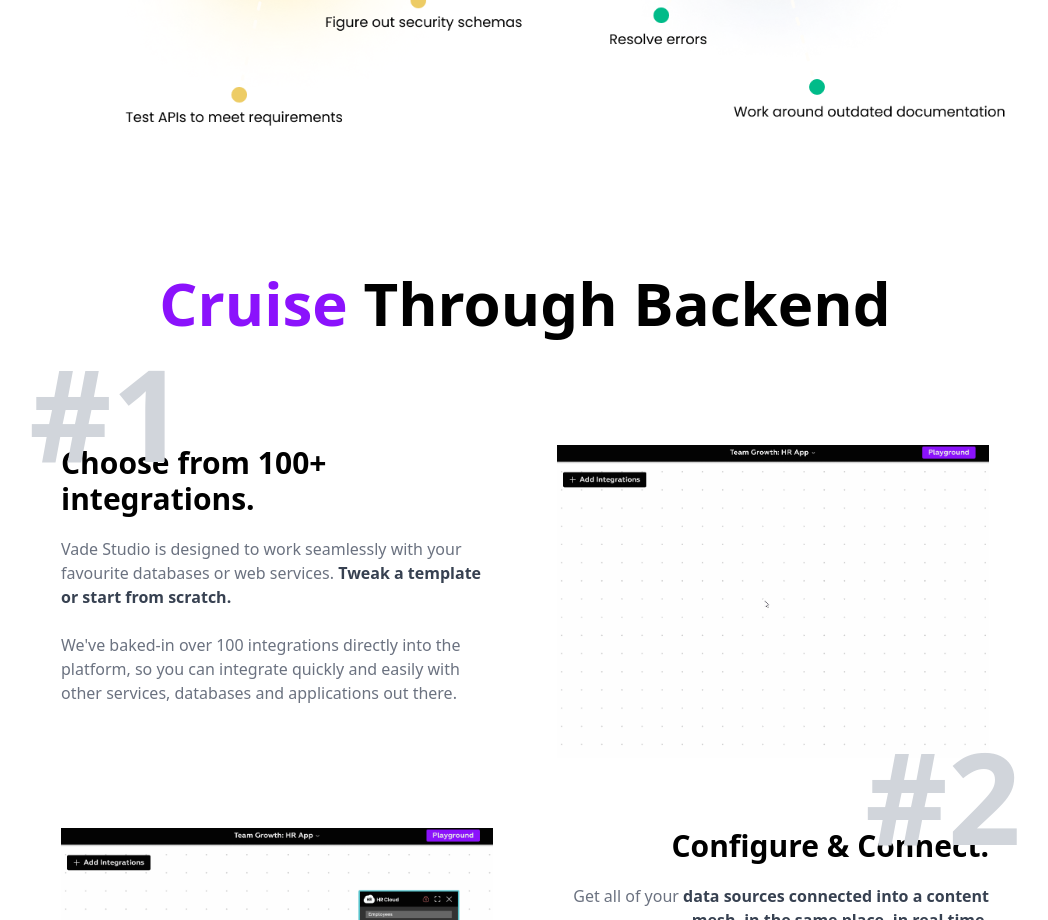
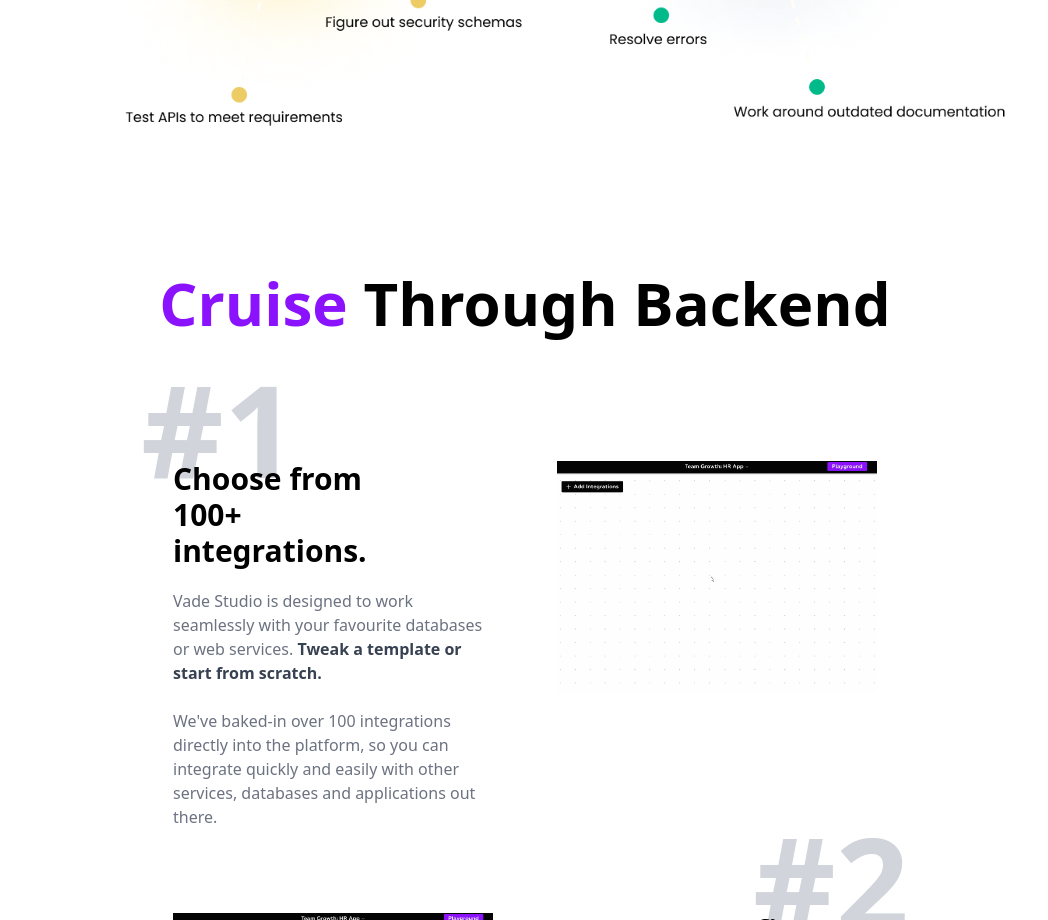
Before and after one commit to heypragyan/vade-landing-page, a Next.js app: page / in a window 1280 px wide. Shown: the part 1880-2800 px from the top of the page, without its empty margins (115-1163 px from the left). Built offline with nearby package versions, Linux system fonts and the light colour scheme.

Commit message:
Multiple Changes

```diff
--- a/components/Body/CruiseThroughBackend.tsx
+++ b/components/Body/CruiseThroughBackend.tsx
@@ -6,14 +6,14 @@
 
 const CruiseThroughBackend = () => {
   return (
-    <div className="pt-36 px-36">
-      <h1 className="font-bold text-6xl pb-20">
+    <div className="pt-36 px-64">
+      <h1 className="font-bold text-6xl pb-24">
         <span className="text-[#8B12FC]">Cruise </span>
         Through Backend
       </h1>
       <div className="flex flex-col md:flex-row space-around relative text-left">
-        <div className="w-full m-8">
-          <h1 className="text-9xl text-gray-300 font-bold absolute -top-16 left-0 z-0">
+        <div className="w-full m-8 z-0">
+          <h1 className="text-9xl text-gray-300 font-bold absolute -top-16 left-0 z-[-1]">
             #1
           </h1>
           <h1 className="font-semibold text-3xl w-3/4 z-20 text-black">
@@ -38,8 +38,8 @@
         </div>
       </div>
       <div className="flex flex-col md:flex-row-reverse space-around relative text-left md:text-right">
-        <div className="w-full m-8">
-          <h1 className="text-9xl text-gray-300 font-bold absolute -top-16 left-0 md:right-0 z-0">
+        <div className="w-full m-8 z-0">
+          <h1 className="text-9xl text-gray-300 font-bold absolute -top-16 left-0 md:right-0 z-[-1]">
             #2
           </h1>
           <h1 className="font-semibold text-3xl w-3/4 ml-auto z-20 text-black">
@@ -62,8 +62,8 @@
         </div>
       </div>
       <div className="flex flex-col md:flex-row space-around relative text-left">
-        <div className="w-full m-8">
-          <h1 className="text-9xl text-gray-300 font-bold absolute -top-16 left-0 z-0">
+        <div className="w-full m-8 z-0">
+          <h1 className="text-9xl text-gray-300 font-bold absolute -top-16 left-0 z-[-1]">
             #3
           </h1>
           <h1 className="font-semibold text-3xl w-3/4 z-20 text-black">
--- a/components/Footer/Footer.tsx
+++ b/components/Footer/Footer.tsx
@@ -17,15 +17,15 @@
       <div className="flex flex-col items-center justify-center space-y-5">
         <span className="text-[#7A7A7A]">Contact</span>
         <a
-          href="mailto:vadelabs@support.com"
+          href="mailto:hello@vadelabs.com"
           className="flex items-center space-x-3"
         >
           <Web />
-          <span>vadelabs@support.com</span>
+          <span>hello@vadelabs.com</span>
         </a>
-        <a href="tel:+918084495364" className="flex items-center space-x-3">
+        <a href="tel:+917829887887" className="flex items-center space-x-3">
           <Phone />
-          <span>+91-8084495364</span>
+          <span>+91-7829887887</span>
         </a>
       </div>
     </footer>
--- a/components/Hero/index.tsx
+++ b/components/Hero/index.tsx
@@ -6,7 +6,7 @@
 
 const Hero = () => {
   return (
-    <div className="relative min-h-[80vh]">
+    <div className="relative min-h-[80vh] max-w-6xl m-auto">
       {/* <DotsPattern className='w-full -mt-8 absolute top-0 left-0'/> */}
       {/* <div className="absolute left-0 w-full">
         <Image src={heroBg} layout="responsive" />
--- a/components/Newsletter/index.tsx
+++ b/components/Newsletter/index.tsx
@@ -10,7 +10,7 @@
   return (
     <form onSubmit={formSubmitHandler} className={className}>
       <div className="flex">
-        <input type="text" className="border-2 border-[#8B12FC] rounded-l-xl w-96"/>
+        <input type="text" className="border-2 border-[#8B12FC] rounded-l-xl max-w-96 w-16 sm:w-48 md:w-96 min-w-max"/>
         <button className="bg-[#8B12FC] text-white py-3 px-4 rounded-r-xl" >Get Early Access</button>
       </div>
     </form>
```
